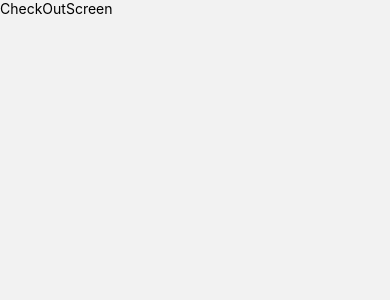
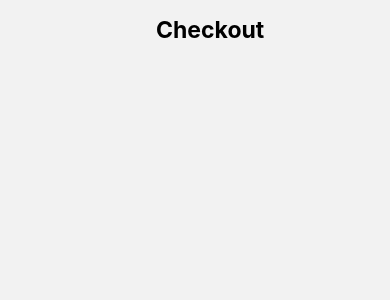
Before and after one commit to shahmir1232213/ReactNativeFashionApp, a React Native app: screen /Checkout in a window 390 px wide. Shown: the top 300 px of the page. Built offline with nearby package versions, Linux system fonts and the light colour scheme.

Commit message:
header changestheme

```diff
--- a/src/components/Header.tsx
+++ b/src/components/Header.tsx
@@ -2,12 +2,15 @@ import { StyleSheet, Text, View, ScrollView, useColorScheme } from 'react-native
 import Notification from 'react-native-vector-icons/FontAwesome'
 import React from 'react'
 
-const Header: React.FC= () => {
+const Header: React.FC= ({head}) => {
     const colorScheme = useColorScheme()
+    const isDark = colorScheme === 'dark'
     return (
-        <View style={[styles.heading, colorScheme === 'dark' && { backgroundColor: '#2a2f37'}]} >
-            <Text style={[styles.header, colorScheme === 'dark' && { color: 'white'}]}>Gem Store</Text>
+       <View style={[styles.heading, isDark && { backgroundColor: '#2a2f37' }]}>
+            <Text style={[styles.header, colorScheme === 'dark' && { color: 'white'}]}>{head ? head : 'Gem Store'}</Text>
+            {!head &&
             <Notification name='bell' color={colorScheme === 'dark' ? 'white' : '#2a2f37'} size={23}  />
+            }
         </View>
     )
 }
--- a/src/screens/CheckOutScreen.tsx
+++ b/src/screens/CheckOutScreen.tsx
@@ -1,10 +1,11 @@
 import { StyleSheet, Text, View } from 'react-native'
 import React from 'react'
+import Header from '../components/Header'
 
 const CheckOutScreen = () => {
   return (
     <View>
-      <Text>CheckOutScreen</Text>
+      <Header head='Checkout'/>
     </View>
   )
 }
```
